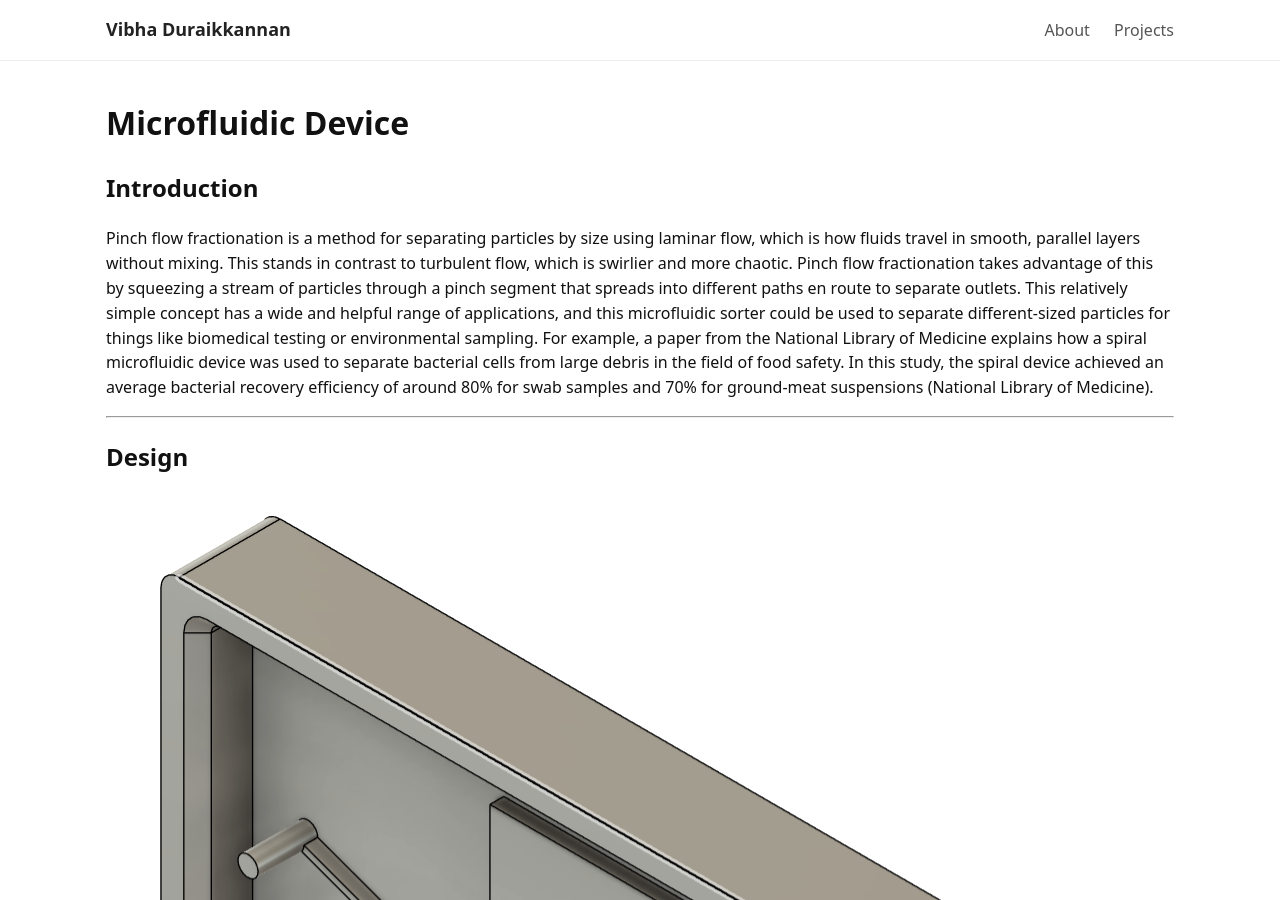
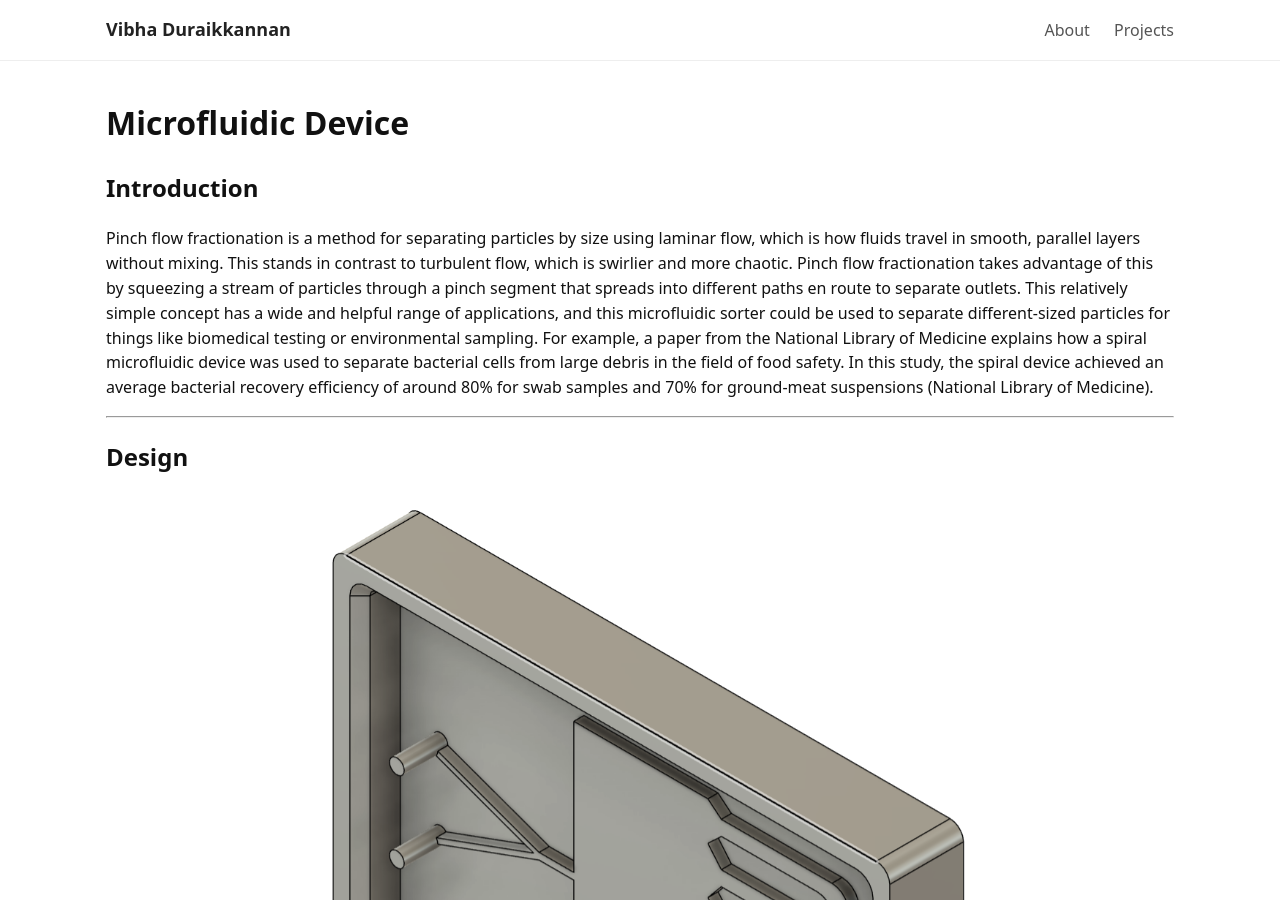
Before and after one commit to vibs-27/vibhadurai.github.io, a Jekyll site: the page built from _projects/2025-03-pinch-flow-fractionation.md, in a window 1280 px wide and 900 px high. Built offline with Jekyll 4.4.1, drawn with Linux system fonts in a browser that asks for light colours.

Commit message:
Refactor image rendering in project documentation
Updated images to use HTML for better formatting and alignment.

```diff
--- a/_projects/2025-03-pinch-flow-fractionation.md
+++ b/_projects/2025-03-pinch-flow-fractionation.md
@@ -19,7 +19,9 @@
 
 ## Design
 
-![Final render]({{ '/docs/assets/MicrofluidicDeviceRendering.png' | relative_url }})
+<p align="center">
+  <img src="{{ '/docs/assets/MicrofluidicDeviceRendering.png' | relative_url }}" width="65%">
+</p>
 
 A symmetric approach was taken to simplify the logic behind balancing the flow, as the paths have identical outlet resistance. This puts emphasis on particle separation from the PFF, without support or skewing from geometric asymmetry.
 
@@ -27,11 +29,15 @@
 
 A problem proposed by this is that the buffer layer of fluid that carries no particles is much thicker than the stream of both small and large particles. Because of this, there is an unequal backpressure between the outlets, and the backflow from the buffer layer to the large and small particle outlets disturbs the sorting. This was accounted for by increasing the resistance of the path to the particle outlets to create more equal resistances between the three paths.
 
-![Sketch Image]({{ '/docs/assets/SketchDimensions.png' | relative_url }})
+<p align="center">
+  <img src="{{ '/docs/assets/SketchDimensions.png' | relative_url }}" width="65%">
+</p>
 
 The final design consisted of a pinched segment with a width of 1.0 mm to accommodate particles up to 500 µm while maintaining laminar focusing. The broad channel expands to 40 mm over a 20 mm length, allowing clear spatial separation of small (125–150 µm) and large (425–500 µm) particles before reaching the outlets. Three 2.2 mm diameter outlet ports were positioned along the right edge of the device. The buffer channel was an 11 mm taper from 27.25 mm to 2.2 mm. The small and large particle outlets were placed at heights according to the calculated output positions, 37 mm and 30 mm from the base wall respectively. The channel length for the small and large particles was increased to 30 mm to increase resistance. The channels were extruded 1.5 mm tall in the mold.
 
-![Model]({{ /docs/assets/microfluidicDevicePrint.png' | relative_url }})
+<p align="center">
+  <img src="{{ '/docs/assets/microfluidicDevicePrint.png' | relative_url }}" width="65%">
+</p>
 
 In testing, the device did not function as expected because the flow was not purely laminar. The fluids experienced pressure differences in the broad section due to the siphoning effect. If the design were iterated, the abrupt jump from the 1 mm pinched section to the 40 mm broad section would be replaced with a longer, smooth taper to help control turbulent behavior.
 
```
